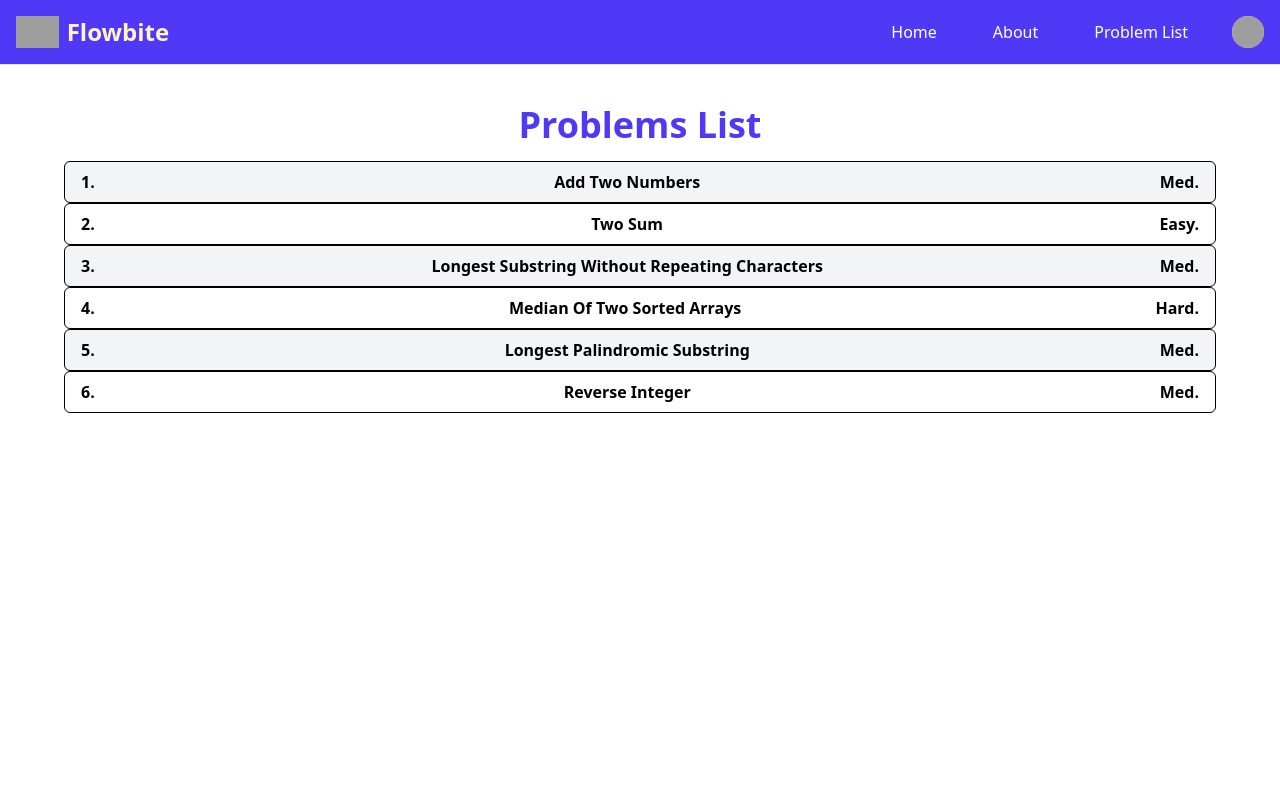
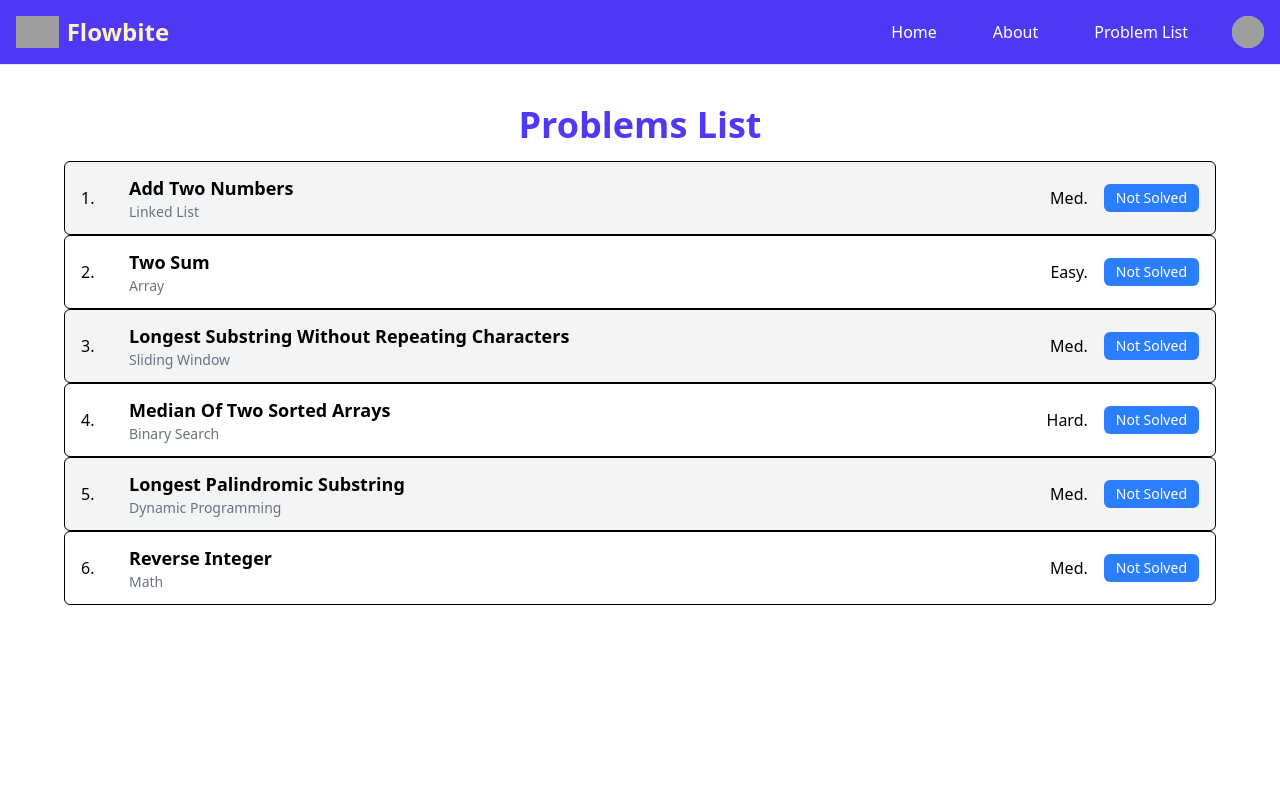
Before and after one commit to babitakry/codedsa, a React (Vite) app in the folder Frontend/: page /problems in a window 1280 px wide. Shown: the top 800 px of the page. Built offline with nearby package versions, Linux system fonts and the light colour scheme; grey boxes are pictures that could not be loaded.

Commit message:
updated problem list

```diff
--- a/Frontend/src/components/Question/Question.jsx
+++ b/Frontend/src/components/Question/Question.jsx
@@ -1,13 +1,27 @@
 import React from 'react'
 
-const Question = ({ problem,index }) => {
-    return (
-        <div className={`font-bold ${index%2==0 ? "bg-gray-100" : "bg-transparent"} flex justify-between items-center px-4 border rounded-md py-2`}>
-            <span>{problem?.Q_no}.</span>
-            <p className='capitalize'>{problem?.Q_name}</p>
-            <p className=' '>{problem?.Q_level}.</p>
-        </div>
-    )
+const Question = ({ problem, index }) => {
+  return (
+    <div
+      className={`${
+        index % 2 === 0 ? 'bg-gray-100' : 'bg-transparent'
+      } flex justify-between items-center px-4 border rounded-md py-3`}
+    >
+      <span className="w-8">{problem?.Q_no}.</span>
+
+      <div className="flex-1 px-4">
+        <p className="capitalize text-lg font-semibold">{problem?.Q_name}</p>
+        <p className="text-sm text-gray-500 font-normal">{problem?.topic}</p>
+      </div>
+
+      <div className="flex items-center space-x-4">
+        <p className="">{problem?.Q_level}.</p>
+        <button className="px-3 py-1 rounded-md text-sm bg-blue-500 text-white hover:bg-blue-600 transition">
+          Not Solved
+        </button>
+      </div>
+    </div>
+  )
 }
 
 export default Question
--- a/Frontend/src/components/ui/Navbar.jsx
+++ b/Frontend/src/components/ui/Navbar.jsx
@@ -6,10 +6,10 @@ const Navbar = () => {
     <nav className="border-b border-gray-200 bg-indigo-600 z-50 sticky top-0 w-full">
       <div className="max-w-screen-xl mx-auto flex flex-wrap items-center justify-between p-4">
         {/* Logo Section */}
-        <a href="#" className="flex items-center space-x-2">
+        <Link to="/" className="flex items-center space-x-2">
           <img src="https://flowbite.com/docs/images/logo.svg" className="h-8" alt="Logo" />
           <span className="text-2xl font-semibold text-amber-100">Flowbite</span>
-        </a>
+        </Link>
 
         {/* Navigation Links and Profile Button */}
         <div className="flex flex-col md:flex-row items-center space-y-2 md:space-y-0 md:space-x-8 mt-4 md:mt-0">
@@ -25,7 +25,7 @@ const Navbar = () => {
               </Link>
             </li>
             <li>
-              <Link to="/problem" className="py-2 px-3 text-white hover:text-indigo-400">
+              <Link to="/problems" className="py-2 px-3 text-white hover:text-indigo-400">
                 Problem List
               </Link>
             </li>
--- a/Frontend/src/pages/Problems.jsx
+++ b/Frontend/src/pages/Problems.jsx
@@ -3,37 +3,14 @@ import Question from '../components/Question/Question'
 
 const Problems = () => {
     const problem_list = [
-        {
-            Q_no: 1,
-            Q_name: "Add Two Numbers",
-            Q_level: "Med",
-        },
-        {
-            Q_no: 2,
-            Q_name: "Two Sum",
-            Q_level: "Easy",
-        },
-        {
-            Q_no: 3,
-            Q_name: "Longest Substring Without Repeating Characters",
-            Q_level: "Med",
-        },
-        {
-            Q_no: 4,
-            Q_name: "Median of Two Sorted Arrays",
-            Q_level: "Hard",
-        },
-        {
-            Q_no: 5,
-            Q_name: "Longest Palindromic Substring",
-            Q_level: "Med",
-        },
-        {
-            Q_no: 6,
-            Q_name: "Reverse Integer",
-            Q_level: "Med",
-        },
-    ];
+        { Q_no: 1, Q_name: 'Add Two Numbers', Q_level: 'Med', topic: 'Linked List' },
+        { Q_no: 2, Q_name: 'Two Sum', Q_level: 'Easy', topic: 'Array' },
+        { Q_no: 3, Q_name: 'Longest Substring Without Repeating Characters', Q_level: 'Med', topic: 'Sliding Window' },
+        { Q_no: 4, Q_name: 'Median of Two Sorted Arrays', Q_level: 'Hard', topic: 'Binary Search' },
+        { Q_no: 5, Q_name: 'Longest Palindromic Substring', Q_level: 'Med', topic: 'Dynamic Programming' },
+        { Q_no: 6, Q_name: 'Reverse Integer', Q_level: 'Med', topic: 'Math' },
+      ];
+
 
     return (
         <div className='max-w-6xl mx-auto min-h-screen'>
```
